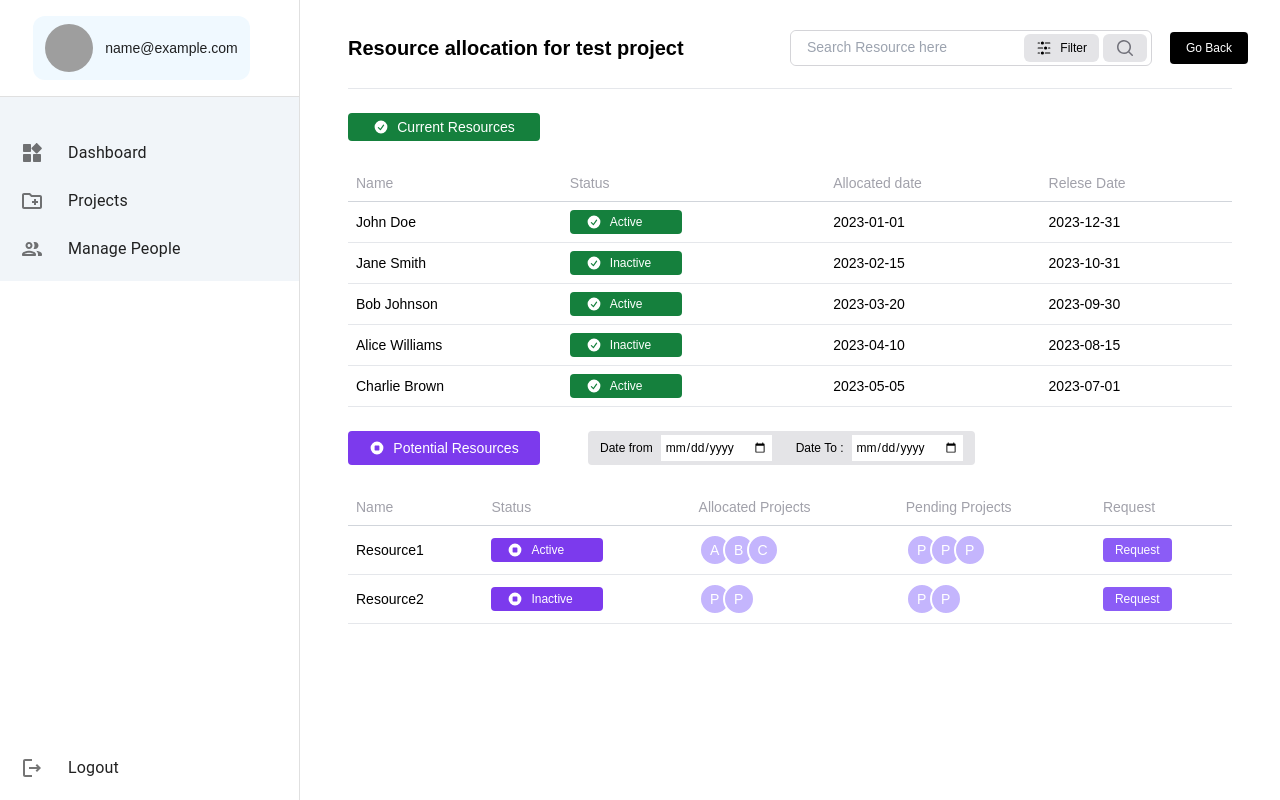
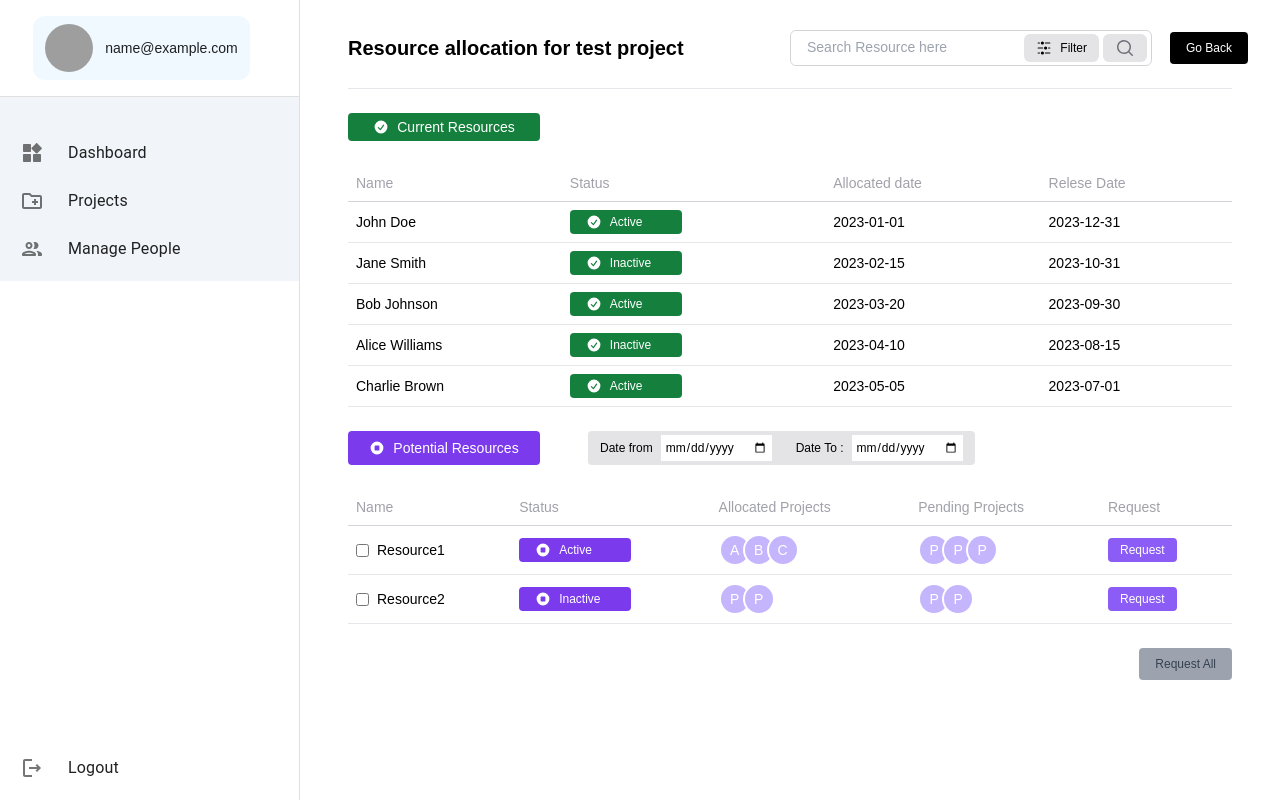
Before and after one commit to savindu29/project-manager-fe, a React (Create React App) app: page /projects/manage-resources/1 in a window 1280 px wide. Built offline with nearby package versions, Linux system fonts and the light colour scheme; sample sign-in values are in the browser's storage; grey boxes are pictures that could not be loaded.

Commit message:
resource manager edit

```diff
--- a/src/pages/resource-manager/Componants/request-dialog.tsx
+++ b/src/pages/resource-manager/Componants/request-dialog.tsx
@@ -2,8 +2,11 @@
 import { XMarkIcon, StopCircleIcon } from "@heroicons/react/20/solid";
 import React, { useState } from "react";
 
+
 interface RequestDialogProps {
   onClose: () => void;
+  isOpen: boolean;
+  checkedResourceNames: string[];
 }
 
 interface Project {
@@ -47,16 +50,17 @@ const resourcesAllocated: Resource[] = [
   },
 ];
 
-const RequestDialog: React.FC<RequestDialogProps> = ({ onClose }) => {
+const RequestDialog: React.FC<RequestDialogProps> = ({ isOpen,onClose, checkedResourceNames }) => {
   const [addedData, setAddedData] = useState<{
     dateFrom: string;
     dateTo: string;
-    percentage: string;
+    percentage: string[];
   }[]>([]);
+
   const [formData, setFormData] = useState({
     dateFrom: "",
     dateTo: "",
-    percentage: "",
+    percentage: [] as string[],
   });
 
   const handleInputChange = (e: React.ChangeEvent<HTMLInputElement>) => {
@@ -69,7 +73,7 @@ const RequestDialog: React.FC<RequestDialogProps> = ({ onClose }) => {
     setFormData({
       dateFrom: "",
       dateTo: "",
-      percentage: "",
+      percentage: [] as string[],
     });
   };
   const handleClearData = () => {
@@ -87,7 +91,10 @@ const RequestDialog: React.FC<RequestDialogProps> = ({ onClose }) => {
         </button>
         <div className="w-full h-full flex ">
           <div className="w-2/3 border-r border-zinc-300 px-4">
-            <h2 className="text-lg font-semibold mb-4">Resource Name</h2>
+            <h2 className="text-lg font-semibold mb-4"> {checkedResourceNames.length > 0
+                ? ` ${checkedResourceNames.join(', ')}`
+                : 'Resource Name'}
+            </h2>
             <table className="min-w-full  table-auto">
               <thead className="">
                 <tr className="text-zinc-400 font-normal text-left">
--- a/src/pages/resource-manager/resources-manager-page.tsx
+++ b/src/pages/resource-manager/resources-manager-page.tsx
@@ -11,12 +11,12 @@ import WorkPerecentageCurrent from "./Componants/work-perecentage-current";
 import { Button } from '@mui/material';
 import FilterPopup from "../../components/Filter";
 
+
 type Filter = {
   column: string;
   operator: string;
   value: string;
 };
-
 
 interface Employee {
   name: string;
@@ -32,6 +32,7 @@ interface Project {
 }
 
 interface Resource {
+  id:number;
   name: string;
   status: string;
   allocatedProjects: Project[];
@@ -76,8 +77,9 @@ const employees: Employee[] = [
   },
   // Add more employee data as needed
 ];
+
 const resourcesAllocated: Resource[] = [
-  {
+  {id:1,
     name: "Resource1",
     status: "Active",
     allocatedProjects: [
@@ -91,7 +93,7 @@ const resourcesAllocated: Resource[] = [
       { id: 5, name: "Project B" },
     ],
   },
-  {
+  {id:2,
     name: "Resource2",
     status: "Inactive",
     allocatedProjects: [
@@ -144,6 +146,33 @@ export function ResourcesManagerPage() {
   const handleAddFilter = (newFilter: Filter) => {
     setFilters([...filters, newFilter]);
   };
+
+  const [checkedResourceIds, setCheckedResourceIds] = useState<number[]>([]);
+  const [checkedResourceNames, setCheckedResourceNames] = useState<string[]>([]);
+
+  const handleCheckboxChange = (id: number, name: string) => {
+    // If the resource is already checked, uncheck it
+    if (checkedResourceIds.includes(id)) {
+      setCheckedResourceIds((prevIds) => prevIds.filter((prevId) => prevId !== id));
+      setCheckedResourceNames((prevNames) => prevNames.filter((prevName) => prevName !== name));
+    } else {
+      // If the resource is not checked, check it
+      setCheckedResourceIds((prevIds) => [...prevIds, id]);
+      setCheckedResourceNames((prevNames) => [...prevNames, name]);
+    }
+  };
+
+  const isRequestAllDisabled = checkedResourceIds.length === 0;
+
+
+
+  const handleRequestAll = () => {
+
+    // Use the IDs as needed, for example, redirect to a new page
+    openRequestDialog();
+  };
+
+
   return (
     <div className="px-12">
       <div className="h-20 w-full flex items-center ">
@@ -162,12 +191,11 @@ export function ResourcesManagerPage() {
               className="appearance-none  px-4 py-2 text-gray-700 leading-tight outline-none rounded-md w-full text-sm"
             />
 
-
             <div>
-            <button className="bg-zinc-200  rounded-md px-3 text-xs py-1.5 mr-1 flex items-center" onClick={openPopup}>
-              <AdjustmentsHorizontalIcon className="w-4 h-4 mr-2" />
-              Filter
-            </button>
+              <button className="bg-zinc-200  rounded-md px-3 text-xs py-1.5 mr-1 flex items-center" onClick={openPopup}>
+                <AdjustmentsHorizontalIcon className="w-4 h-4 mr-2" />
+                Filter
+              </button>
 
               <FilterPopup isOpen={isPopupOpen} onClose={closePopup} onAddFilter={handleAddFilter} />
 
@@ -204,7 +232,6 @@ export function ResourcesManagerPage() {
                 <th className="p-2 font-normal text-sm">Status</th>
                 <th className="p-2 font-normal text-sm">Allocated date</th>
                 <th className="p-2 font-normal text-sm">Relese Date</th>
-
               </tr>
             </thead>
             <tbody className="border-y border-gray-300 text-sm">
@@ -227,13 +254,12 @@ export function ResourcesManagerPage() {
                     </td>
                     <td className="border-b p-2">{employee.allocatedDate}</td>
                     <td className="border-b p-2">{employee.releaseDate}</td>
-
                   </tr>
                   {selectedEmployee &&
                     selectedEmployee.name === employee.name && (
                       <tr>
                         <td colSpan={5} className="p-2  duration-300 pl-12 ">
-                         <WorkPerecentageCurrent/>
+                          <WorkPerecentageCurrent />
                         </td>
                       </tr>
                     )}
@@ -276,7 +302,16 @@ export function ResourcesManagerPage() {
             <tbody className="border-y border-gray-300 text-sm">
               {resourcesAllocated.map((resource, index) => (
                 <tr key={index}>
-                  <td className="border-b p-2 ">{resource.name}</td>
+                  <td className="border-b p-2 ">
+                    <div className="flex items-center">
+                    <input
+                        type="checkbox"
+                        className="mr-2"
+                        onChange={() => handleCheckboxChange(resource.id, resource.name)}
+                        />
+                      {resource.name}
+                    </div>
+                  </td>
                   <td className="border-b p-2  ">
                     <div
                       className={
@@ -327,8 +362,16 @@ export function ResourcesManagerPage() {
           </table>
         </div>
       </div>
-
-      {isRequestDialogOpen && <RequestDialog onClose={closeRequestDialog} />}
+      <div className="mt-6 flex justify-end">
+        <button
+          className={`rounded py-2 px-4 text-xs ${isRequestAllDisabled ? 'bg-gray-400 text-gray-700' : 'bg-violet-500 text-white'}`}
+          onClick={handleRequestAll}
+          disabled={isRequestAllDisabled}
+        >
+          Request All
+        </button>
+      </div>
+      {isRequestDialogOpen &&  <RequestDialog isOpen={isRequestDialogOpen} onClose={closeRequestDialog} checkedResourceNames={checkedResourceNames} />}
     </div>
   );
 }
```
